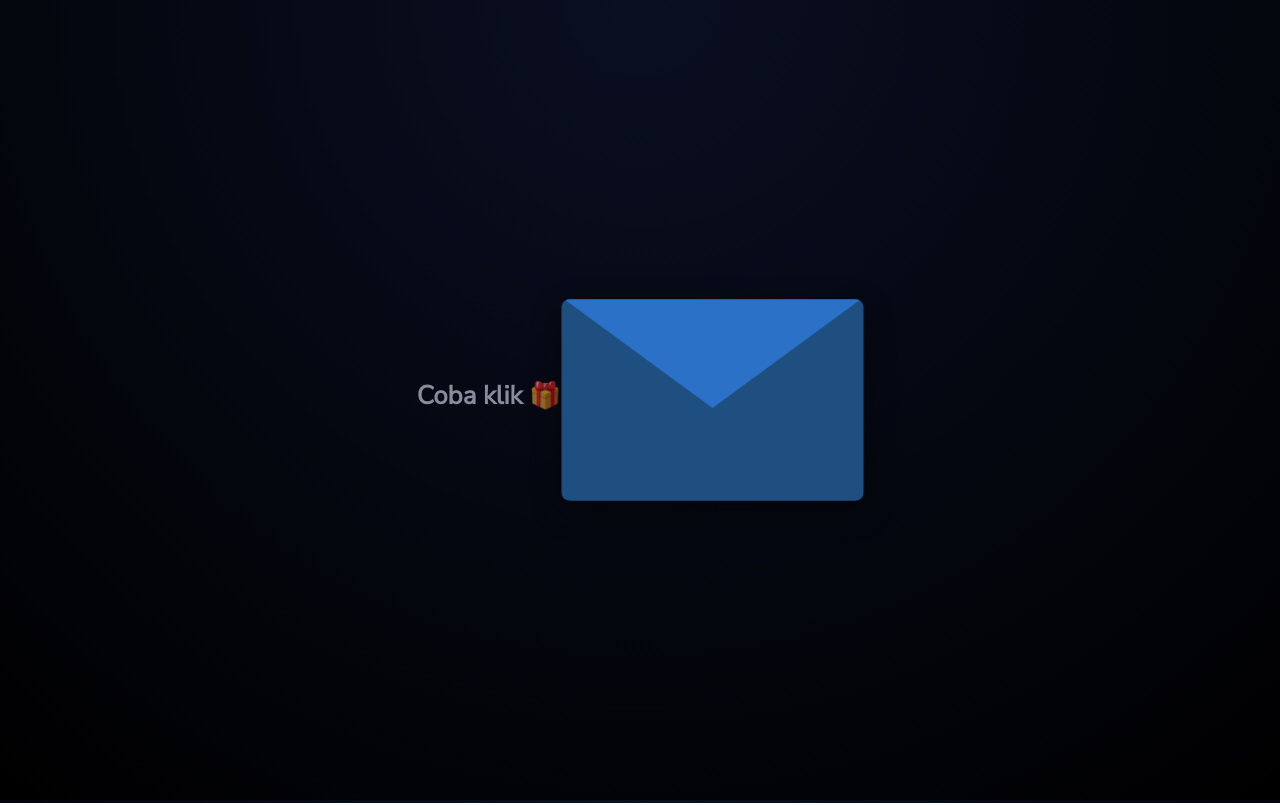
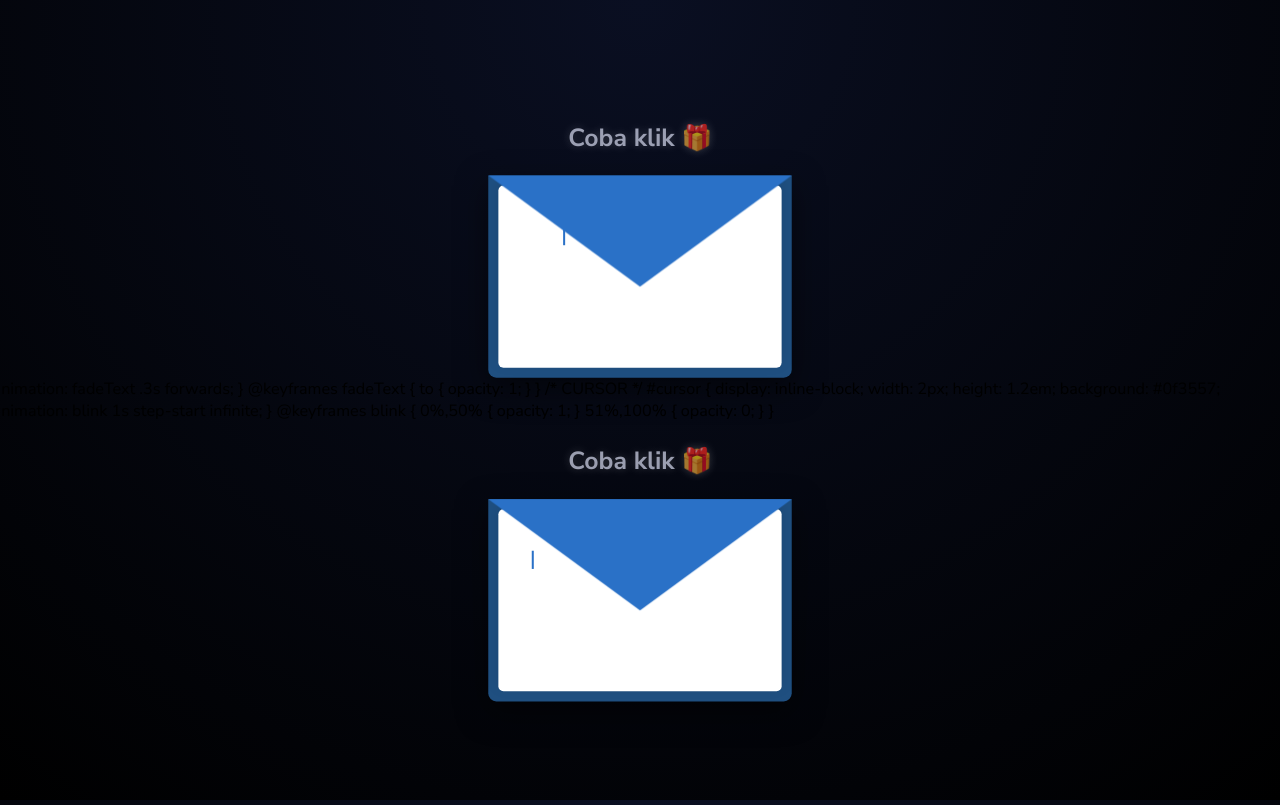
Before and after one commit to Totenkoft-131/Happy-Birthday-Fakhri, a plain HTML site: page index.html in a window 1280 px wide. Drawn offline with Linux system fonts and the light colour scheme.

Commit message:
Refactor HTML and CSS for birthday card
Updated styles and animations for the birthday greeting card.

```diff
--- a/index.html
+++ b/index.html
@@ -4,16 +4,17 @@
     <meta charset="UTF-8">
     <meta name="viewport" content="width=device-width, initial-scale=1.0">
     <title>Selamat Ulang Tahun Fakhri Muhammad Najah 🥳</title>
-<link href="https://fonts.googleapis.com/css2?family=Nunito+Sans&display=swap" rel="stylesheet">
+    <link href="https://fonts.googleapis.com/css2?family=Nunito+Sans:wght@400;700&display=swap" rel="stylesheet">
 
     <style>
-/* BODY & ZOOM BACKGROUND */
+        /* BODY & BACKGROUND */
         body {
             margin: 0;
             padding: 0;
             background: radial-gradient(circle at top, #0a0f22, #000);
             font-family: 'Nunito Sans', sans-serif;
             display: flex;
+            flex-direction: column; /* Biar teks klik di atas amplop */
             align-items: center;
             justify-content: center;
             height: 100vh;
@@ -23,7 +24,7 @@ body {
 
         @keyframes slowZoom {
             from { transform: scale(1); }
-  to { transform: scale(1.03); }
+            to { transform: scale(1.05); }
         }
 
         /* CLICK TEXT */
@@ -31,12 +32,14 @@ body {
             cursor: pointer;
             color: #e6eaff;
             font-size: 1.6rem;
-  margin-bottom: 30px;
+            margin-bottom: 20px;
+            text-align: center;
             animation: pulse 1.4s infinite;
+            text-shadow: 0 0 10px rgba(255,255,255,0.3);
         }
         @keyframes pulse {
-  0%,100% { opacity: 1; }
-  50% { opacity: 0.5; }
+            0%, 100% { opacity: 1; transform: scale(1); }
+            50% { opacity: 0.6; transform: scale(0.95); }
         }
 
         /* ENVELOPE */
@@ -45,63 +48,172 @@ body {
             width: 300px;
             height: 200px;
             background: #1f4f80;
-  border-radius: 8px;
-  box-shadow: 0 10px 30px rgba(0,0,0,0.4);
-  overflow: hidden;
+            border-radius: 0 0 8px 8px;
+            box-shadow: 0 10px 30px rgba(0,0,0,0.5);
+            perspective: 1000px;
         }
 
-/* FLAP */
+        /* FLAP (Tutup Amplop) */
         .envelope::before {
             content: "";
             position: absolute;
-  top: -2px;
+            top: 0;
             left: 0;
             width: 0;
             height: 0;
             border-left: 150px solid transparent;
-  border-right:150px solid transparent;
-  border-top:110px solid #2a71c7;
+            border-right: 150px solid transparent;
+            border-top: 110px solid #2a71c7;
             transform-origin: top;
-  transition: transform .8s ease-out;
+            transition: transform 0.6s ease;
+            z-index: 3; /* Di atas segalanya saat tertutup */
         }
-.envelope.shake { animation: shake 0.5s ease; }
-@keyframes shake {
-  0%,100% { transform: rotate(0deg); }
-  25% { transform: rotate(2deg); }
-  50% { transform: rotate(-2deg); }
-}
+
         .envelope.open::before {
             transform: rotateX(180deg);
+            z-index: 1; /* Di belakang kertas saat terbuka */
         }
 
         /* PAPER */
         .paper {
             position: absolute;
-  bottom: -350px;
-  left: 0;
-  width: 100%;
-  height: 330px;
+            bottom: 10px; /* Posisi awal di dalam */
+            left: 10px;
+            right: 10px;
+            height: 180px;
             background: #fff;
-  padding: 20px;
+            padding: 15px;
             box-sizing: border-box;
-  border-radius: 0 0 14px 14px;
+            border-radius: 5px;
             overflow-y: auto;
-  transition: bottom 1s ease-out;
-}
-.envelope.open .paper {
-  bottom: 30px;
-  animation: float 3s ease-in-out infinite alternate;
-}
-@keyframes float {
-  0% { transform: translateY(0); }
-  50% { transform: translateY(-6px); }
-  100% { transform: translateY(0); }
+            transition: transform 1s ease-in-out, height 1s ease-in-out;
+            z-index: 2;
+            box-shadow: 0 -5px 15px rgba(0,0,0,0.1);
+            white-space: pre-wrap; /* Menjaga spasi dan baris baru */
+            font-size: 0.95rem;
+            line-height: 1.5;
+            color: #333;
         }
 
-/* TYPING TEXT */
+        .envelope.open .paper {
+            transform: translateY(-150px); /* Kertas naik ke atas */
+            height: 350px; /* Kertas memanjang saat keluar */
+        }
+
+        /* TYPING EFFECT */
+        #typed-text {
+            display: inline;
+        }
         #typed-text span {
             opacity: 0;
-  animation: fadeText .3s forwards;
+            animation: fadeText .1s forwards;
+        }
+        @keyframes fadeText { to { opacity: 1; } }
+
+        /* CURSOR */
+        #cursor {
+            display: inline-block;
+            width: 2px;
+            height: 1.2em;
+            background: #2a71c7;
+            margin-left: 2px;
+            vertical-align: middle;
+            animation: blink 0.8s step-start infinite;
+        }
+        @keyframes blink {
+            0%, 50% { opacity: 1; }
+            51%, 100% { opacity: 0; }
+        }
+
+        /* SHAKE ANIMATION */
+        .shake { animation: shake 0.5s ease; }
+        @keyframes shake {
+            0%, 100% { transform: translateX(0); }
+            25% { transform: translateX(-5px); }
+            75% { transform: translateX(5px); }
+        }
+    </style>
+</head>
+<body>
+
+    <h2 id="clickText">Coba klik 🎁</h2>
+
+    <div class="envelope" id="envelope">
+        <div class="paper" id="paper">
+            <span id="typed-text"></span><span id="cursor"></span>
+        </div>
+    </div>
+
+    <audio id="bg-music" src="lagu.mp3"></audio>
+
+    <script>
+        const clickText = document.getElementById('clickText');
+        const envelope = document.getElementById('envelope');
+        const paper = document.getElementById('paper');
+        const typedTextEl = document.getElementById('typed-text');
+        const bgMusic = document.getElementById('bg-music');
+        const cursorEl = document.getElementById('cursor');
+
+        const message = `WAKE UPPP BABYYYY! IT'S YOUR BIRTHDAY! happy birthday 💙🎉
+
+to youuu, my boo, my sunshine, my everything. hari ini hari kamu, dan aku mau kamu tau seberapa besar aku sayang dan cinta sama kamu. on your special day, i love you now, and always will. in every possible way.
+
+kamu itu tenang di saat aku marah, kamu itu peluk nyaman pas aku cape, kamu itu rumah buat hatiku yang sering nyasar. you are the one i care about most, lebih dari apa pun.
+
+kamu adalah cahaya yang terangin badaiku, dan aku harap kita bisa deket terus kaya gini selamanya. i can't even find the right words to explain how much you mean to me.
+
+kadang cinta itu terlalu besar buat dijelasin, tapi selalu bisa dirasain.
+
+so on your birthday, i choose you. every day. every time.
+
+I LOVE JUST YOU!
+
+HAPPY BIRTHDAY SAYANGGG! 🤍`;
+
+        let index = 0;
+        let isOpening = false;
+
+        clickText.addEventListener('click', () => {
+            if (isOpening) return;
+            isOpening = true;
+
+            // Animasi Amplop
+            envelope.classList.add('shake');
+
+            setTimeout(() => {
+                envelope.classList.remove('shake');
+                envelope.classList.add('open');
+
+                // Mulai musik
+                bgMusic.volume = 0.5;
+                bgMusic.play().catch(e => console.log("Autoplay dicegah browser, musik butuh interaksi user."));
+
+                // Mulai ngetik setelah amplop terbuka sedikit
+                setTimeout(typeNextChar, 1000);
+            }, 500);
+
+            clickText.style.visibility = 'hidden';
+        });
+
+        function typeNextChar() {
+            if (index < message.length) {
+                const char = message[index++];
+                const span = document.createElement('span');
+                span.textContent = char;
+                typedTextEl.appendChild(span);
+
+                // Auto scroll ke bawah kertas
+                paper.scrollTop = paper.scrollHeight;
+
+                // Kecepatan ngetik (45ms)
+                setTimeout(typeNextChar, 45);
+            } else {
+                cursorEl.style.display = 'none';
+            }
+        }
+    </script>
+</body>
+</html>  animation: fadeText .3s forwards;
 }
 @keyframes fadeText {
   to { opacity: 1; }
```
Lines whose indentation alone changed are shown as unchanged.
